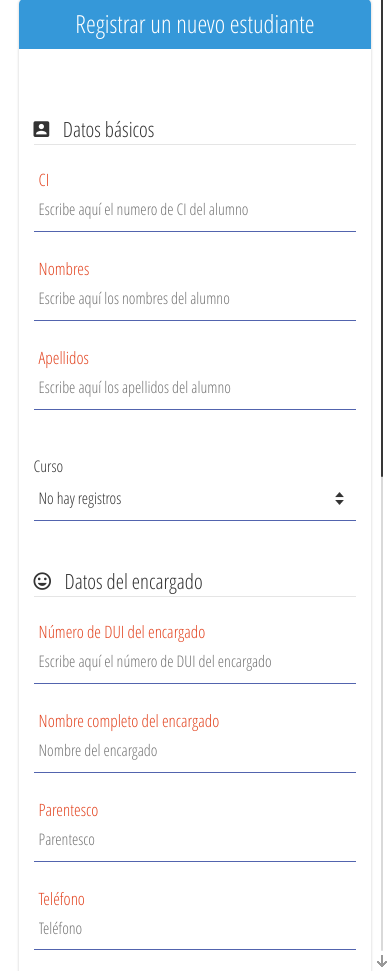
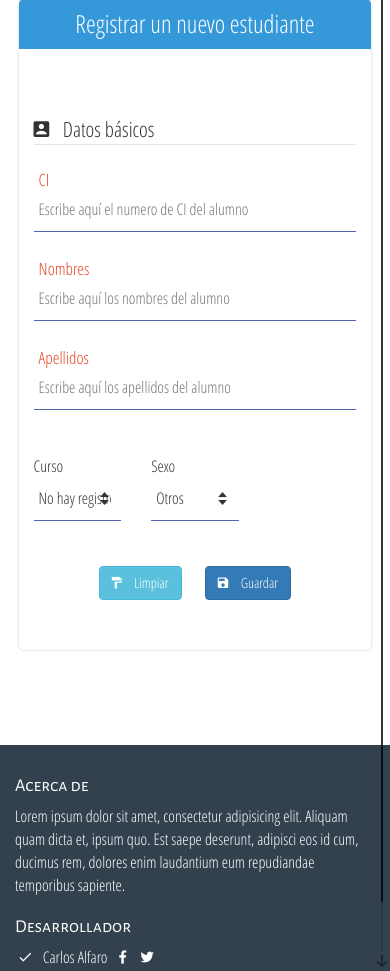
Before and after one commit to YerutiVazquez/biblioteca-escolar, a Python web app: template app/rutas/referenciales/estudiantes/templates/estu-form.html in a window 390 px wide. Shown: the part 240-1211 px from the top of the page. Run offline with Jinja, Linux system fonts and the light colour scheme; the template is opened without the code that fills it, so the values that code supplies are empty; some libraries are stand-ins or nearby versions; some web fonts are replaced.

Commit message:
feat: edicion del formulario

```diff
--- a/app/rutas/referenciales/estudiantes/templates/estu-form.html
+++ b/app/rutas/referenciales/estudiantes/templates/estu-form.html
@@ -45,7 +45,7 @@ Estudiantes
                         <label>Apellidos</label>
                     </div>
                 </div>
-                <div class="col-xs-12">
+                <div class="col-xs-4">
                     <div class="group-material">
                         <span>Curso</span>
                         <select class="material-control tooltips-general" data-toggle="tooltip" data-placement="top" name="estu_curso"
@@ -59,84 +59,19 @@ Estudiantes
                         </select>
                     </div>
                 </div>
-                <div class="col-xs-12">
-                    <legend><i class="zmdi zmdi-mood"></i> &nbsp; Datos del encargado</legend><br>
-                </div>
-                <div class="col-xs-12">
+                <div class="col-xs-4">
                     <div class="group-material">
-                        <input type="text" class="material-control tooltips-general check-representative"
-                            placeholder="Escribe aquí el número de DUI del encargado" pattern="[0-9-]{1,10}" required=""
-                            maxlength="10" data-toggle="tooltip" data-placement="top"
-                            title="Solamente números y guiones, 10 dígitos">
-                        <span class="highlight"></span>
-                        <span class="bar"></span>
-                        <label>Número de DUI del encargado</label>
+                        <span>Sexo</span>
+                        <select class="material-control tooltips-general" data-toggle="tooltip" data-placement="top" name="estu_sexo"
+                            title="Elige el sexo que pertenece el alumno">
+                            <option>Selecciona un sexo</option>
+                            <option value="femenino" selected="">Femenino</option>
+                            <option value="masculino" selected="">Masculino</option>
+                            <option value="otros" selected="">Otros</option>
+                        </select>
                     </div>
                 </div>
-                <div class="col-xs-12">
-                    <div class="group-material">
-                        <input type="text" class="material-control tooltips-general" placeholder="Nombre del encargado"
-                            required="" pattern="[a-zA-ZéíóúáñÑ ]{1,50}" maxlength="50" data-toggle="tooltip"
-                            data-placement="top" title="Nombre del encargado del estudiante">
-                        <span class="highlight"></span>
-                        <span class="bar"></span>
-                        <label>Nombre completo del encargado</label>
-                    </div>
-                </div>
-                <div class="col-xs-12 col-sm-6">
-                    <div class="group-material">
-                        <input type="text" class="material-control tooltips-general" placeholder="Parentesco"
-                            required="" pattern="[a-zA-ZéíóúáñÑ ]{1,30}" maxlength="30" data-toggle="tooltip"
-                            data-placement="top" title="Parentesco">
-                        <span class="highlight"></span>
-                        <span class="bar"></span>
-                        <label>Parentesco</label>
-                    </div>
-                </div>
-                <div class="col-xs-12 col-sm-6">
-                    <div class="group-material">
-                        <input type="text" class="material-control tooltips-general" placeholder="Teléfono"
-                            pattern="[0-9]{8,8}" required="" maxlength="8" data-toggle="tooltip" data-placement="top"
-                            title="Solamente 8 números">
-                        <span class="highlight"></span>
-                        <span class="bar"></span>
-                        <label>Teléfono</label>
-                    </div>
-                </div>
-                <div class="col-xs-12">
-                    <legend><i class="zmdi zmdi-lock"></i> &nbsp; Datos de la cuenta</legend><br>
-                </div>
-                <div class="col-xs-12">
-                    <div class="group-material">
-                        <input type="text" class="material-control tooltips-general input-check-user"
-                            placeholder="Nombre de usuario" required="" maxlength="20"
-                            pattern="[a-zA-Z0-9áéíóúÁÉÍÓÚñÑ]{1,20}" data-toggle="tooltip" data-placement="top"
-                            title="Escribe un nombre de usuario sin espacios, que servira para iniciar sesión">
-                        <span class="highlight"></span>
-                        <span class="bar"></span>
-                        <label>Nombre de usuario</label>
-                    </div>
-                </div>
-                <div class="col-xs-12 col-sm-6">
-                    <div class="group-material">
-                        <input type="password" class="material-control tooltips-general" placeholder="Contraseña"
-                            required="" maxlength="200" data-toggle="tooltip" data-placement="top"
-                            title="Escribe una contraseña">
-                        <span class="highlight"></span>
-                        <span class="bar"></span>
-                        <label>Contraseña</label>
-                    </div>
-                </div>
-                <div class="col-xs-12 col-sm-6">
-                    <div class="group-material">
-                        <input type="password" class="material-control tooltips-general"
-                            placeholder="Repite la contraseña" required="" maxlength="200" data-toggle="tooltip"
-                            data-placement="top" title="Repite la contraseña">
-                        <span class="highlight"></span>
-                        <span class="bar"></span>
-                        <label>Repetir contraseña</label>
-                    </div>
-                </div>
+
                 <div class="col-xs-12">
                     <p class="text-center">
                         <button type="reset" class="btn btn-info" style="margin-right: 20px;"><i
```
